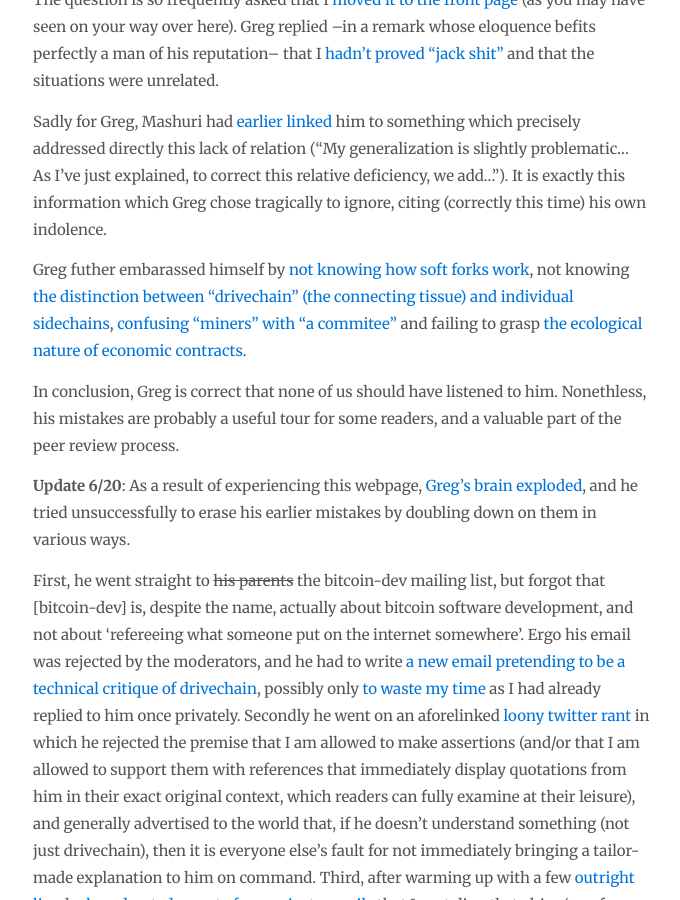
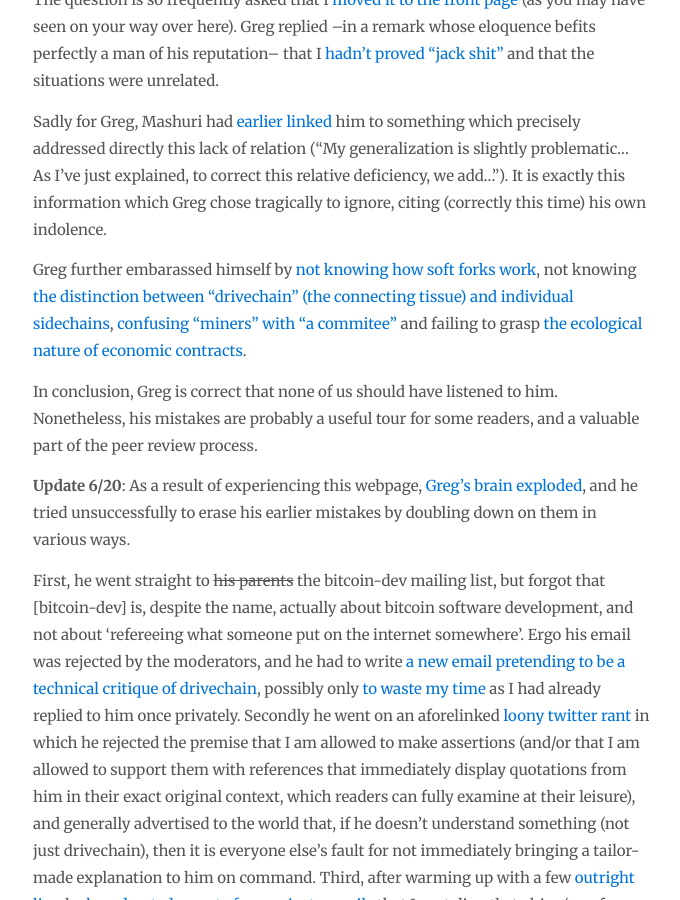
Before and after one commit to drivechain-project/drivechain.info, a Jekyll site: the page built from peer-review/index.md, in a window 1280 px wide and 900 px high, scrolled down 2861 px. Shown: the whole window, without its empty margins (137-817 px from the left). Built offline with Jekyll 4.4.1, drawn with Linux system fonts in a browser that asks for light colours; nearby versions of some CDN libraries; comment, search, counter and statistics services are not loaded; some of the changed text lies outside the part shown.

Commit message:
Peer review spelling corrections

```diff
--- a/peer-review/index.md
+++ b/peer-review/index.md
@@ -75,9 +75,9 @@ The question is so frequently asked that I [moved it to the front page](http://w
 
 Sadly for Greg, Mashuri had [earlier linked](https://twitter.com/MashuriBC/status/875827165320708097) him to something which precisely addressed directly this lack of relation ("My generalization is slightly problematic... As I've just explained, to correct this relative deficiency, we add..."). It is exactly this information which Greg chose tragically to ignore, citing (correctly this time) his own indolence.
 
-Greg futher embarassed himself by [not knowing how soft forks work](https://twitter.com/Truthcoin/status/875923091385405441), not knowing [the distinction between "drivechain" (the connecting tissue) and individual sidechains](https://twitter.com/Truthcoin/status/875868272524234752), [confusing "miners" with "a commitee"](https://twitter.com/taoeffect/status/875823380045242368) and failing to grasp [the ecological nature of economic contracts](http://www.truthcoin.info/blog/wise-contracts/).
+Greg further embarassed himself by [not knowing how soft forks work](https://twitter.com/Truthcoin/status/875923091385405441), not knowing [the distinction between "drivechain" (the connecting tissue) and individual sidechains](https://twitter.com/Truthcoin/status/875868272524234752), [confusing "miners" with "a commitee"](https://twitter.com/taoeffect/status/875823380045242368) and failing to grasp [the ecological nature of economic contracts](http://www.truthcoin.info/blog/wise-contracts/).
 
-In conclusion, Greg is correct that none of us should have listened to him. Nonethless, his mistakes are probably a useful tour for some readers, and a valuable part of the peer review process.
+In conclusion, Greg is correct that none of us should have listened to him. Nonetheless, his mistakes are probably a useful tour for some readers, and a valuable part of the peer review process.
 
 **Update 6/20**: As a result of experiencing this webpage, [Greg's brain exploded](\media\slepak-1.png), and he tried unsuccessfully to erase his earlier mistakes by doubling down on them in various ways.
 
```
Also changed, not shown: other parts of peer-review/index.md (+1 -1 lines).
